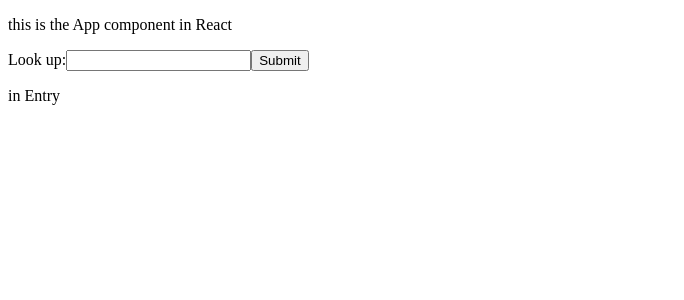
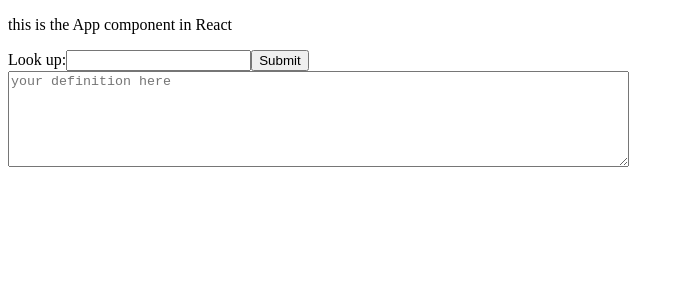
Before and after one commit to DocOch/MVP-Multi-Dictionary, a React app: page / in a window 1280 px wide. Shown: the top 300 px of the page, without its empty margins (0-684 px from the left). Built offline with nearby package versions, Linux system fonts and the light colour scheme; the HTML template or start-up script is replaced by a standard one.

Commit message:
setting state in placeholder for entry

```diff
--- a/src/Client/Entry.js
+++ b/src/Client/Entry.js
@@ -1,14 +1,21 @@
 import React from 'react';
 
 class Entry extends React.Component {
-
+  constructor(props){
+	super(props)
+	this.state = {
+	  entry: "your definition here"
+	}
+  }
   render(){
   	return (
   	  <div>
-  	  <p>in Entry</p>
+  	  <textarea rows="6" cols="75" placeholder={this.state.entry ? this.state.entry : "definition"}></textarea>
   	  </div>
   	)
   }
 }
 
 export default Entry;
+// placeholder={"" + this.state.example}
+// <textarea rows={unreadMessages.length > 0 && 8} cols="15"></textarea>
```
